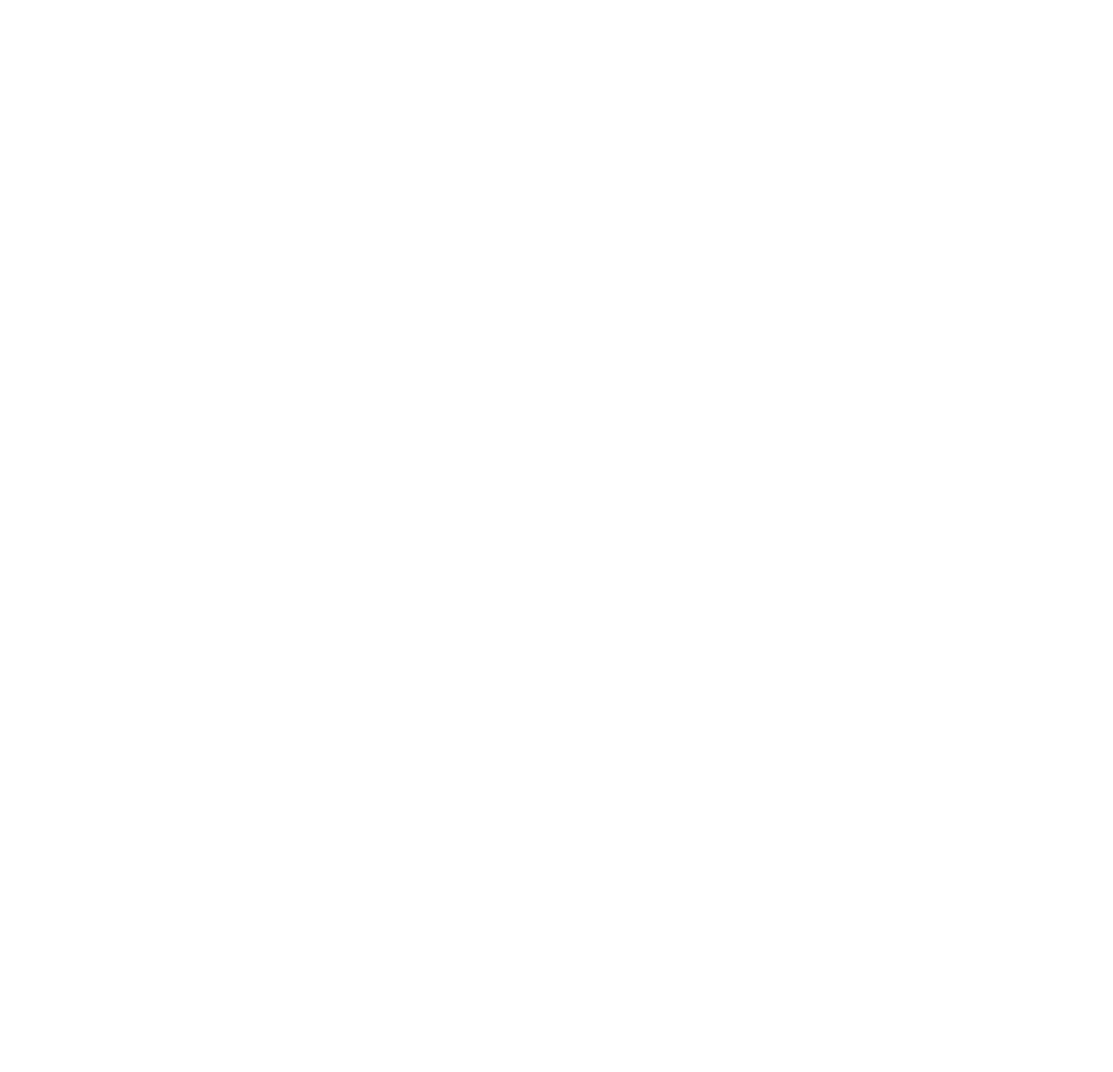
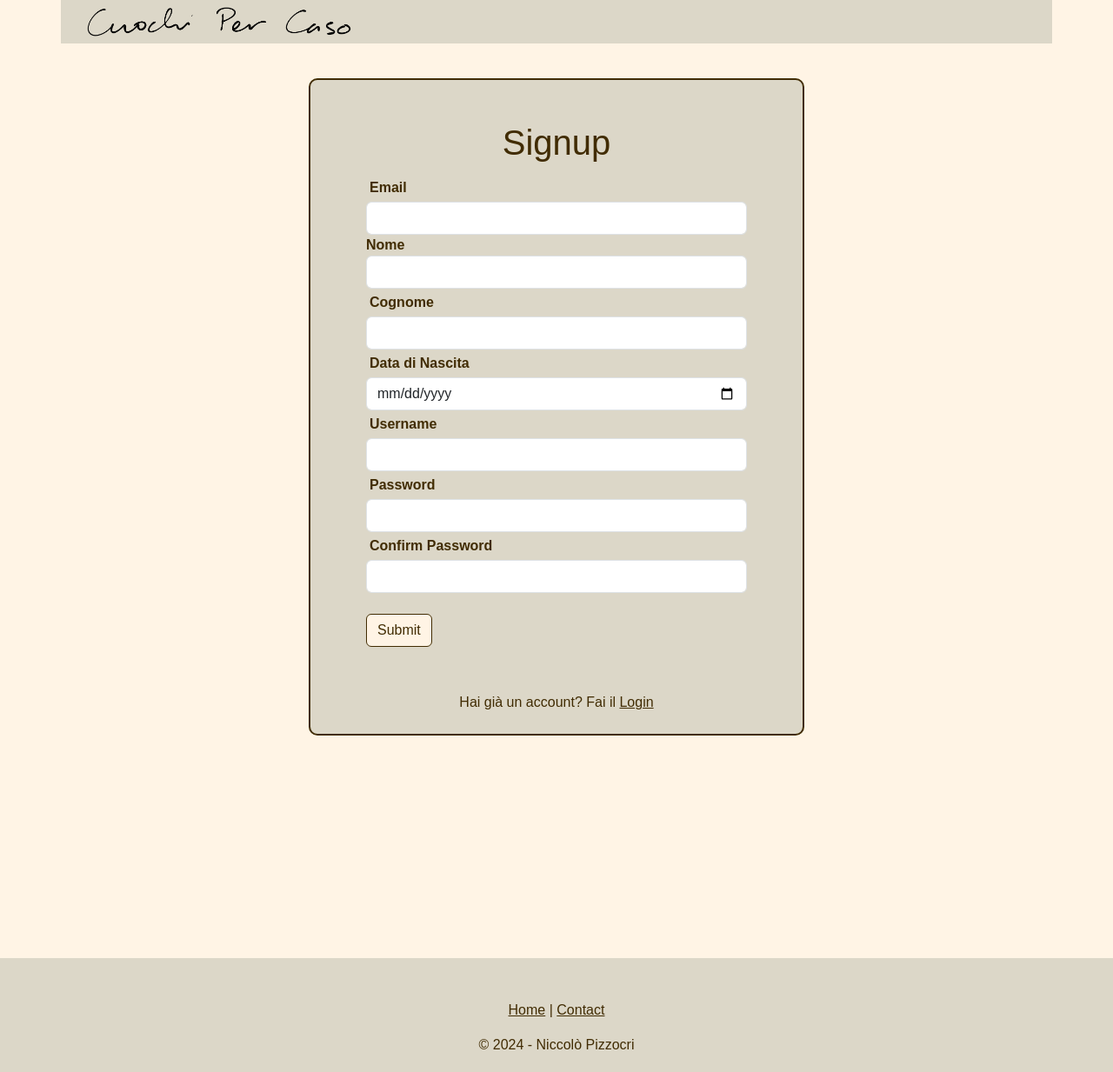
Before and after one commit to pizoz/progettoAWC, a plain HTML site: page Signup/signup.html in a window 1280 px wide. Shown: the whole page at 87% size. Before the commit the page ends 800 px from the top, so only its background shows below. Drawn offline with nearby package versions, Linux system fonts and the light colour scheme.

Commit message:
Fatto Signup + valutazione nella pagina delle ricette

```diff
--- a/Homepage/homepage.js
+++ b/Homepage/homepage.js
@@ -84,7 +84,7 @@ async function crea_carosello() {
                 };
             };
             let mediastringa = document.createElement("i");
-            mediastringa.innerText = " (" + mediavera.toFixed(1) + ")";
+            mediastringa.innerText = " (" + mediavera.toFixed(1) + ")"+ " " + count + " recensioni";
             valutazione.appendChild(mediastringa);
             cardBody.appendChild(valutazione);
 
--- a/Ricetta/ricetta.css
+++ b/Ricetta/ricetta.css
@@ -30,7 +30,7 @@ body {
     /* background-color: lightblue; */
     text-align: center;
 }
-.col-6 {
+#titolo,#copertina {
     /* background-color: lightblue; */
     text-align: center;
 }
@@ -74,10 +74,9 @@ h5, h3,h2 {
 li {
     list-style-type: none;
 }
-#form{
+#form, #rowvideo{
     padding: 1vh;
     border: 1px solid rgb(65, 44, 3);
-    margin: 2vh;
     background-color: rgb(220, 215, 200);
 }
 #ingredients,#instructions {
@@ -85,7 +84,7 @@ li {
     padding: 1vh;
 }
 .row{
-    margin: 1vh;
+    margin: 2vh;
 }
 #rigapreparazione{
     background-color: rgb(220, 215, 200);
@@ -110,6 +109,7 @@ footer a {
     width: auto;
 }
 .recensione {
+    margin: 2vh;
     background-color: rgb(250, 245, 235);
     border: 1px solid rgb(65, 44, 3);
 }
--- a/Signup/signup.css
+++ b/Signup/signup.css
@@ -0,0 +1,56 @@
+body {
+    background-color: rgb(255, 244, 229);
+    font-family: "Nunito Sans", sans-serif;
+    margin: 0;
+    padding: 0;
+    color: rgb(65, 44, 3);
+}
+#logo {
+    width: 80%;
+    height: auto;
+}
+#navbar {
+    background-color: rgb(220, 215, 200);
+}
+#logio {
+    text-align: center;
+}
+footer {
+    margin-top: 20%;
+    background-color: rgb(220, 215, 200);
+    text-align: center;
+}
+footer a {
+    color: rgb(65, 44, 3);
+    text-decoration: underline;
+}
+.btn {
+    background-color: rgb(255, 244, 229);
+    color: rgb(65, 44, 3);
+    border-color: rgb(65, 44, 3);
+}
+.btn:hover {
+    background-color: rgb(65, 44, 3);
+    color: rgb(255, 244, 229);
+}
+.btn:active {
+    background-color: rgb(65, 44, 3) !important;
+    color: rgb(255, 244, 229) !important;
+    border-color: rgb(65, 44, 3) !important;
+}
+#form {
+    border: 2px solid rgb(65, 44, 3);
+    padding-bottom: 1vh;
+    margin-top: 5vh;
+    background-color: rgb(220, 215, 200);
+    border-radius: 10px;
+}
+label {
+    font-weight: bold;
+}
+.col-6 p {
+    text-align: center;
+}
+a {
+    color: rgb(65, 44, 3);
+}
--- a/Signup/signup.html
+++ b/Signup/signup.html
@@ -22,11 +22,71 @@
 
     <body>
         <header>
-            <!-- place navbar here -->
+            <div class="container">
+                <div class="row" id="navbar">
+                    <nav class="navbar navbar-expand-lg">
+                        <div class="col-4 col-lg-4" id="logio">
+                            <a href="..\Homepage\homepage.html" class="navbar-brand">
+                                <img src="..\img\logo_firma.png" alt="logo" height="40" id="logo"/>
+                            </a>
+                        </div>
+                        <div class="col-4">
+
+                        </div>
+                        <div class="col-4">
+
+                        </div>
+                    </nav>
+                </div>
+            </div>
         </header>
-        <main></main>
-        <footer>
-            <!-- place footer here -->
+        <main>
+            <div class="container">
+                <div class="row">
+                    <div class="col-3">
+                        <!-- colonna vuota -->
+                    </div>
+                    <div class="col-6" id="form">
+                        <form class="p-5" onsubmit="event.preventDefault();signup()">
+                            <h1 class="text-center">Signup</h1>
+                            <div class="mb-3 p-1">
+                                <label for="exampleInputEmail1" class="form-label m-1"
+                                    >Email</label>
+                                <input type="email" class="form-control" id="exampleInputEmail1" aria-describedby="emailHelp" required/>
+                                <label for="nome">Nome</label>
+                                <input type="text" class="form-control" id="nome" required/>
+                                <label for="cognome" class="form-label m-1">Cognome</label>
+                                <input type="text" class="form-control" id="cognome" required/>
+                                <label for="datadinascita" class="form-label m-1">Data di Nascita</label>
+                                <input type="date" class="form-control" id="datadinascita" required/>
+                                <label for="username" class="form-label m-1">Username</label>
+                                <input type="text" class="form-control" id="username" required/>
+                                <label for="password" class="form-label m-1">Password</label>
+                                <input type="password" class="form-control" id="password" required/>
+                                <label for="confirmpassword" class="form-label m-1">Confirm Password</label>
+                                <input type="password" class="form-control" id="confirmpassword" required/>
+                            </div>
+                            <button type="submit" class="btn btn-primary m-1" >Submit</button>
+                        </form>
+                        <p>Hai già un account? Fai il <a href="..\\login\\login.html">Login</a></p>
+                    </div>
+                    <div class="col-3">
+                        <!-- colonna vuota -->
+                    </div>
+                </div>
+            </div>
+        </main>
+        <footer class="p-5">
+            <div class="container">
+                <div class="row">
+                    <div class="col-12 text-center">
+                        <p>
+                             <a href="..\Homepage\homepage.html">Home</a> | <a href="mailto:niccolo.pizzocri@studenti.unimi.it?subject=FORZA%20JUVE&body=SIUUUUUUUUUUUM">Contact</a>
+                        </p>
+                        <p>&copy; 2024 - Niccolò Pizzocri</p>
+                    </div>
+                </div>
+            </div>
         </footer>
         <!-- Bootstrap JavaScript Libraries -->
         <script
--- a/Signup/signup.js
+++ b/Signup/signup.js
@@ -0,0 +1,35 @@
+function signup() {
+    var email = document.getElementById("exampleInputEmail1").value;
+    var nome = document.getElementById("nome").value;
+    var cognome = document.getElementById("cognome").value;
+    var datadinascita = document.getElementById("datadinascita").value;
+    var username = document.getElementById("username").value;
+    var password = document.getElementById("password").value;
+    var confirmPassword = document.getElementById("confirmpassword").value;
+
+    if (password != confirmPassword) {
+        alert("Le password non coincidono");
+        return;
+    };
+    let users = JSON.parse(localStorage.getItem("RegisteredUsers"));
+    users.forEach(user => {
+        if (user.username == username) {
+            alert("Username già in uso");
+            return;
+        }
+    });
+    let user = {
+        "username": username,
+        "password": password,
+        "email": email,
+        "nome": nome,
+        "cognome": cognome,
+        "datadinascita": datadinascita
+    };
+    console.log(user);
+    users.push(user);
+    localStorage.setItem("Users", JSON.stringify(users));
+    localStorage.setItem("LoggedUser", username);
+    localStorage.setItem("logged", "true");
+    window.location.href = "/Homepage/homepage.html";
+}
--- a/login/login.css
+++ b/login/login.css
@@ -17,11 +17,13 @@ body {
     padding-bottom: 1vh;
     margin-top: 5vh;
     background-color: rgb(220, 215, 200);
+    border-radius: 10px;
 }
 .btn {
     background-color: rgb(255, 244, 229);
     color: rgb(65, 44, 3);
     border-color: rgb(65, 44, 3);
+    margin: 0vh 3vh 3vh 3vh;
 }
 .btn:hover {
     background-color: rgb(65, 44, 3);
@@ -34,9 +36,6 @@ body {
 }
 .form-group {
     margin: 3vh;
-}
-.btn {
-    margin: 0vh 3vh 3vh 3vh;
 }
 input {
     outline:none;
```
Also changed, not shown: Homepage/homepage.html (+2 -2 lines), Ricetta/ricetta.html (+6 -6 lines), Ricetta/ricetta.js (+39 -6 lines), login/login.html (+2 -2 lines).
